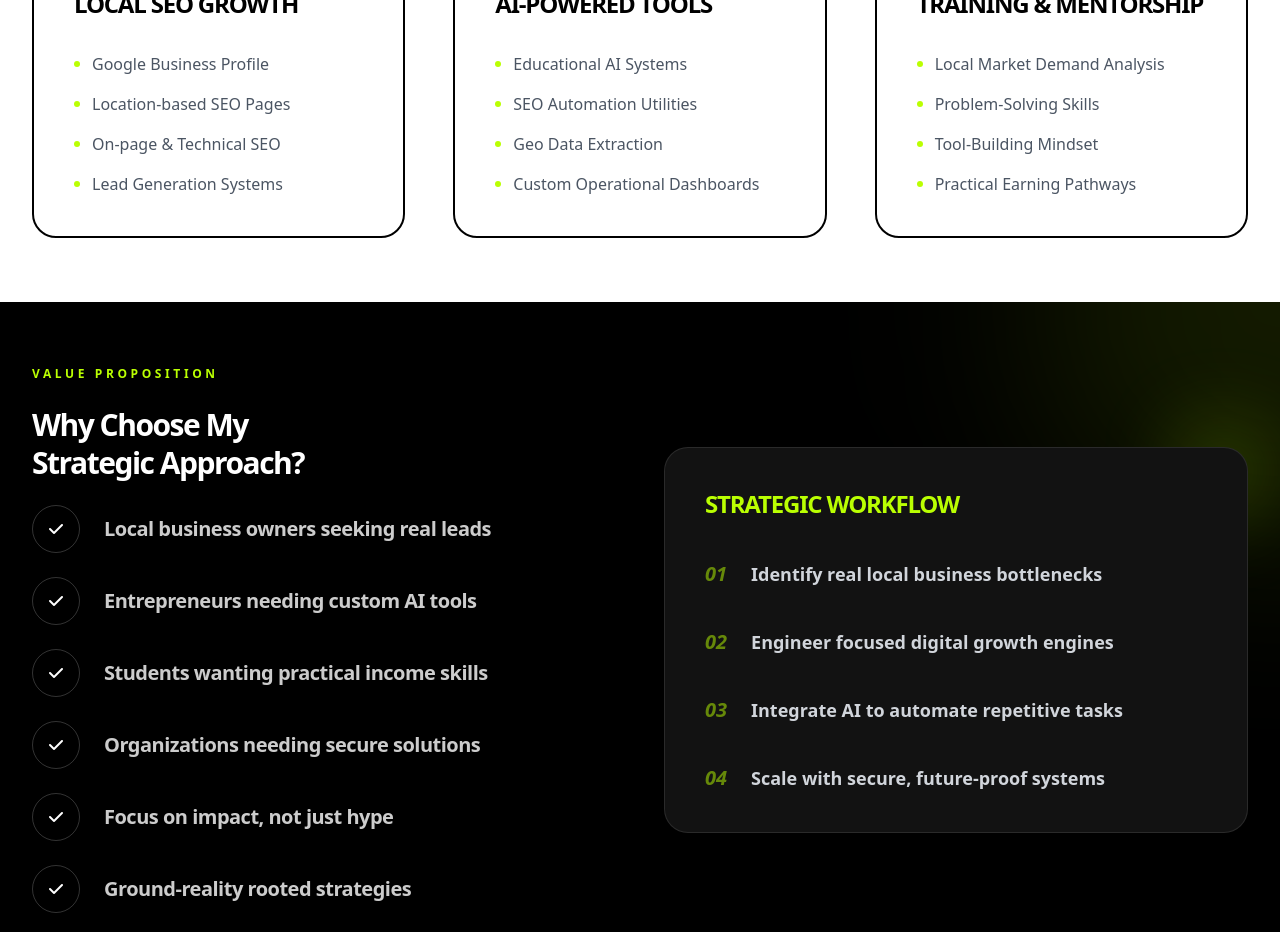
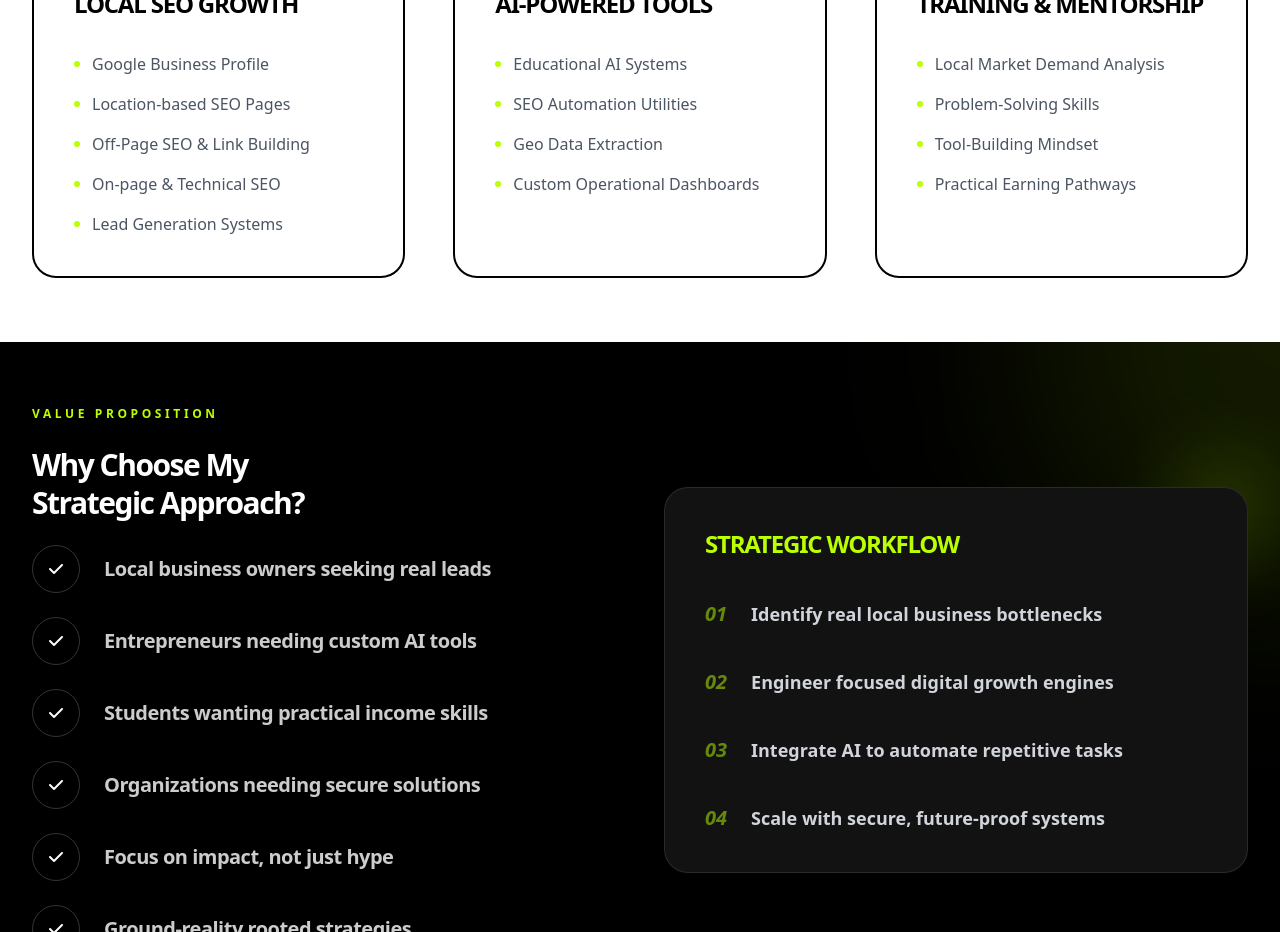
Before and after one commit to Markiting11/Anwar-Ali-Sehar-Ai-Assistant, a React (Vite) app: page / in a window 1280 px wide. Shown: the part 1800-2732 px from the top of the page. Built offline with nearby package versions, Linux system fonts and the light colour scheme.

Commit message:
feat: Enhance SEO service description
Adds "Off-Page SEO" and "Link Building" to the service offerings for Local SEO Growth, providing a more comprehensive representation of SEO capabilities.

```diff
--- a/components/Services.tsx
+++ b/components/Services.tsx
@@ -6,7 +6,7 @@ const Services: React.FC = () => {
     {
       title: "Local SEO Growth",
       icon: "fa-map-location-dot",
-      items: ["Google Business Profile", "Location-based SEO Pages", "On-page & Technical SEO", "Lead Generation Systems"]
+      items: ["Google Business Profile", "Location-based SEO Pages", "Off-Page SEO & Link Building", "On-page & Technical SEO", "Lead Generation Systems"]
     },
     {
       title: "AI-Powered Tools",
--- a/constants.ts
+++ b/constants.ts
@@ -12,7 +12,7 @@ Anwar Ali Sehar's Background:
 - Training: Physical and practical mentorship for beginners to bridge the gap between learning and earning.
 
 Services:
-1. Local SEO Growth: Google Business Profile, Location-based SEO, Lead Gen.
+1. Local SEO Growth: Google Business Profile, Location-based SEO, Off-Page SEO, Lead Gen.
 2. AI-Powered Tools: Educational AI, SEO Automation, Geo Data Extraction, Custom Dashboards.
 3. Training & Mentorship: Practical skills for local market demand.
 
```
Also changed, not shown: public/llms.txt.
